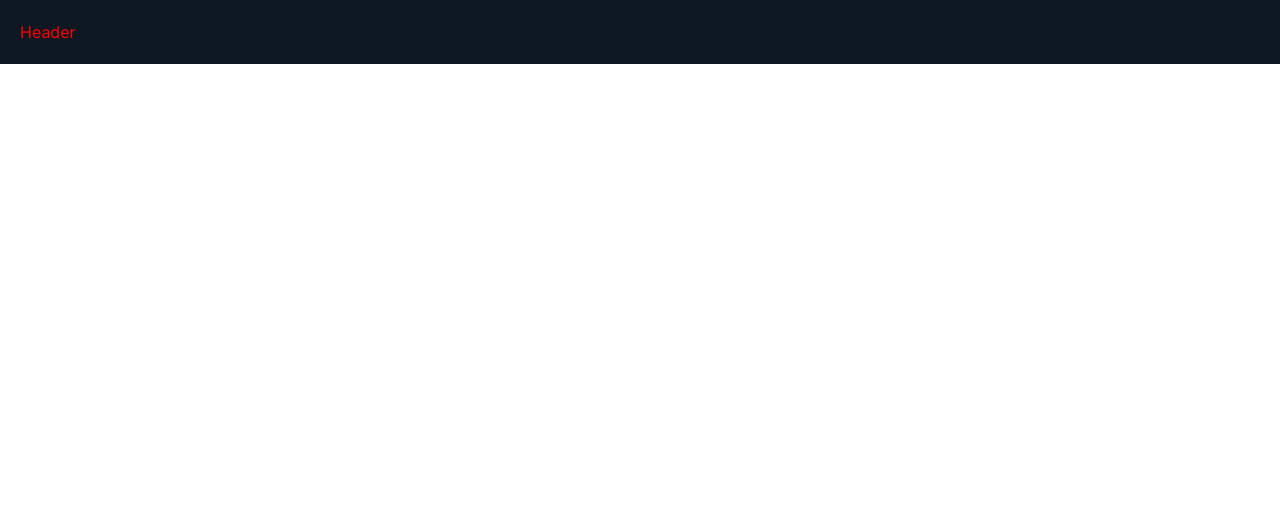
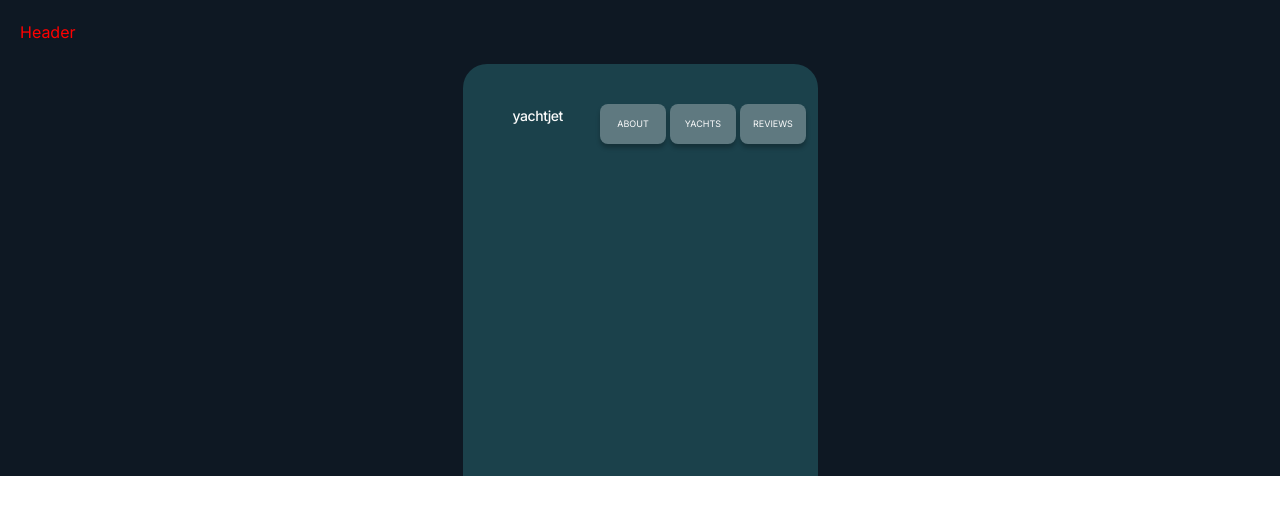
Before and after one commit to GoitStudentsWorks/html_css_103_AlexSandr90, a website: page src/index.html in a window 1280 px wide. Drawn offline with nearby package versions, Linux system fonts and the light colour scheme; files that its build step writes are made by us from their sources; files whose address does not match are found by name.

Commit message:
add-footer-logo

```diff
--- a/src/css/footer.css
+++ b/src/css/footer.css
@@ -1 +1,58 @@
-.footer {}
+.footer {
+    background-color: #1B414B;
+    height: 412px;
+    width: 355px;
+    border-radius: 24px 24px 0 0;
+    padding: 40px 30px 20px 30px;
+    margin: 0 auto;
+}
+
+.footer-container {
+    display: flex;
+    flex-direction: column;
+    align-items: flex-start;
+
+}
+
+.footer-container-logo {
+    align-items: flex-start;
+    margin-bottom: 80px;
+    display: flex;
+    flex-wrap: nowrap;
+}
+
+.footer-logo {
+    font-weight: 500;
+    font-size: 14px;
+    letter-spacing: -0.03em;
+    color: #fbfbfb;
+    margin-right: 37px;
+}
+
+.footer-anchor-list {
+    display: flex;
+    gap: 4px;
+}
+
+
+.footer-anchor-button {
+    width: 66px;
+    height: 40px;
+    border-radius: 8px;
+    border: none;
+    font-size: 9px;
+    line-height: 3.33;
+    text-transform: uppercase;
+    text-align: center;
+    color: #fbfbfb;
+    background: rgba(251, 251, 251, 0.3);
+    box-shadow: 0 4px 4px 0 rgba(0, 0, 0, 0.25);
+    cursor: pointer;
+}
+
+
+.footer-anchor-button:hover,
+.footer-anchor-button:focus {
+    background-color: #fbfbfb;
+    color: #1b414b;
+}
--- a/src/partials/footer.html
+++ b/src/partials/footer.html
@@ -1,3 +1,20 @@
 <footer class="footer">
-    <div class="container"></div>
+    <div class="container footer-container">
+        <div class="footer-container-logo">
+            <a href="./index.html" class="footer-logo">yachtjet</a>
+            <ul class="footer-anchor-list">
+                <li class="footer-anchor-item">
+                    <a href="#hero-part">
+                        <button class="footer-anchor-button" type="button">ABOUT</button></a>
+                </li>
+                <li class="footer-anchor-item">
+                    <a href="#hero-part">
+                        <button class="footer-anchor-button" type="button">YACHTS</button></a>
+                </li>
+                <li class="footer-anchor-item">
+                    <a href="#hero-part">
+                        <button class="footer-anchor-button" type="button">REVIEWS</button></a>
+                </li>
+            </ul>
+        </div>
 </footer>
```
